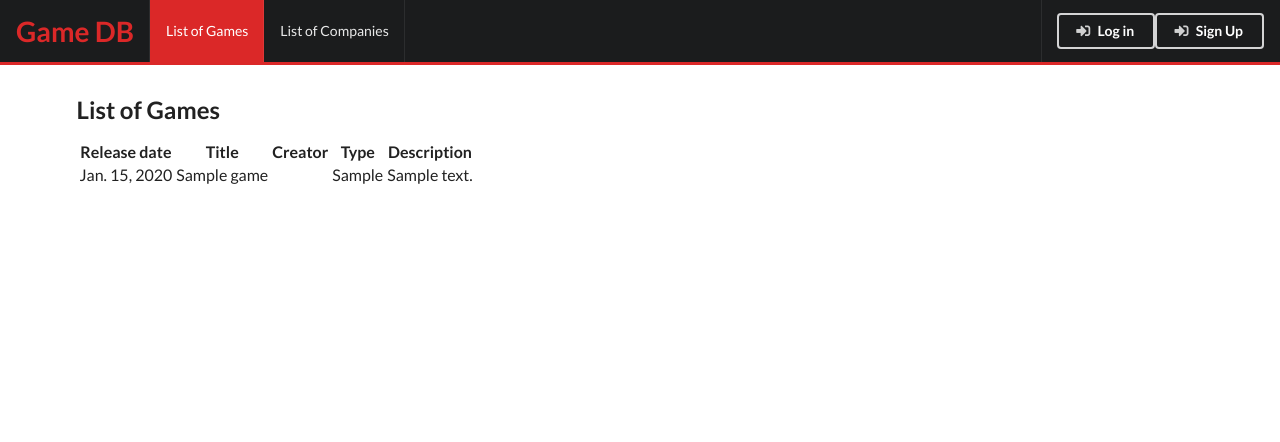
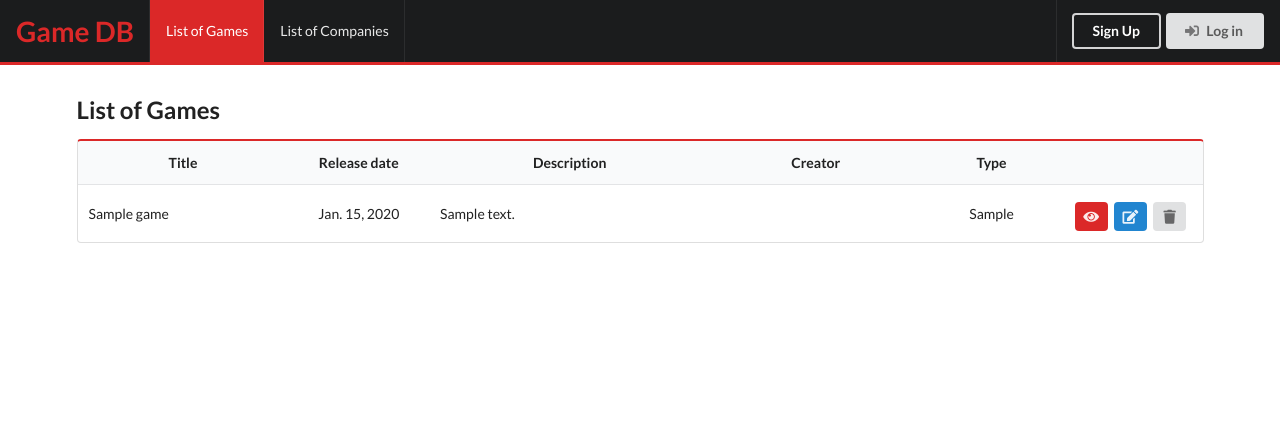
Before and after one commit to amavelino/game_db_165, a Django app: page /main/games/ in a window 1280 px wide. Shown: the top 442 px of the page. Run offline with Django 3.2, Linux system fonts and the light colour scheme; tables that the repository leaves empty hold one stand-in row (values such as "Sample post").

Commit message:
Added a table to show list of games and worked on its UI.

```diff
--- a/gamedb/templates/base.html
+++ b/gamedb/templates/base.html
@@ -39,8 +39,8 @@
 					</div>
 				</a>
 				{% else %}
-				<a class="ui inverted grey button" href="{% url 'login' %}"><i class="sign in icon"></i>Log in</a>
-				<a class="ui inverted grey button" href="{% url 'signup' %}"><i class="sign in icon"></i>Sign Up</a>
+				<a class="ui inverted grey button" href="{% url 'signup' %}" style="margin-right:5px">Sign Up</a>
+				<a class="ui  button" href="{% url 'login' %}"><i class="sign in icon"></i>Log in</a>
 				{% endif %}
 			</div>
 		</div>
--- a/gamedb/templates/login.html
+++ b/gamedb/templates/login.html
@@ -23,7 +23,9 @@
 						<i class="lock icon"></i><input name="password" placeholder="Password" type="password" />
 					</div>
 				</div>
-
+				<p>
+					New in Game DB? Sign Up <a href="">Here</a>
+				</p>
 				<button class="right floated ui green button" type="submit">Login</button>
 				<a class="right floated ui button" href="/">Cancel</a>
 			</form>
--- a/gamedb/templates/show-games.html
+++ b/gamedb/templates/show-games.html
@@ -2,27 +2,39 @@
 
 {% block content %}
 <h2>List of Games</h2>
-<table>
+
+<table class="ui center aligned red fixed table">
 	<thead>
 		<tr>
-			<th>Release date</th>
-			<th>Title</th>
-			<th>Creator</th>
-			<th>Type</th>
+			<th class="three wide">Title</th>
+			<th class="two wide">Release date</th>
 			<th>Description</th>
+			<th class="three wide">Creator</th>
+			<th class="two wide">Type</th>
+			<th class="two wide"></th>
 		</tr>
 	</thead>
+	<tbody>
 
-	<tbody>
 		{% for game in game_list %}
 		<tr>
+			<td class="left aligned">{{ game.title }}</td>
 			<td>{{ game.release_date }}</td>
-			<td>{{ game.title }}</td>
+			<td class="left aligned">{{ game.description }}</td>
 			<td>{{ game.made_by }}</td>
 			<td>{{ game.game_type }}</td>
-			<td>{{ game.description }}</td>
+			<td><button data-url="" class="ui compact red icon button">
+					<i class="eye icon"></i>
+				</button>
+				<button data-url="" class="ui compact blue icon button">
+					<i class="edit icon"></i>
+				</button>
+				<button data-url="" class="ui compact icon button">
+					<i class="trash icon"></i>
+				</button></td>
 		</tr>
 		{% endfor %}
 	</tbody>
 </table>
+
 {% endblock %}
```
